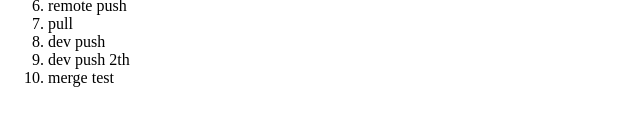
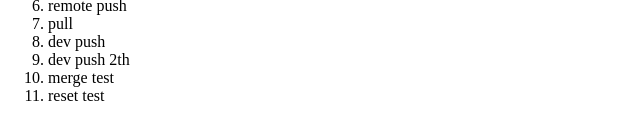
Before and after one commit to jangkunblog/example, a plain HTML site: page index.html in a window 1280 px wide. Shown: the part 109-248 px from the top of the page, 0-640 px from the left. Drawn offline with Linux system fonts and the light colour scheme.

Commit message:
reset test

```diff
--- a/index.html
+++ b/index.html
@@ -16,6 +16,7 @@
 		<li>dev push</li>
 		<li>dev push 2th</li>
 		<li>merge test</li>
+		<li>reset test</li>
 	</ol>
 </body>
 </html>
```
